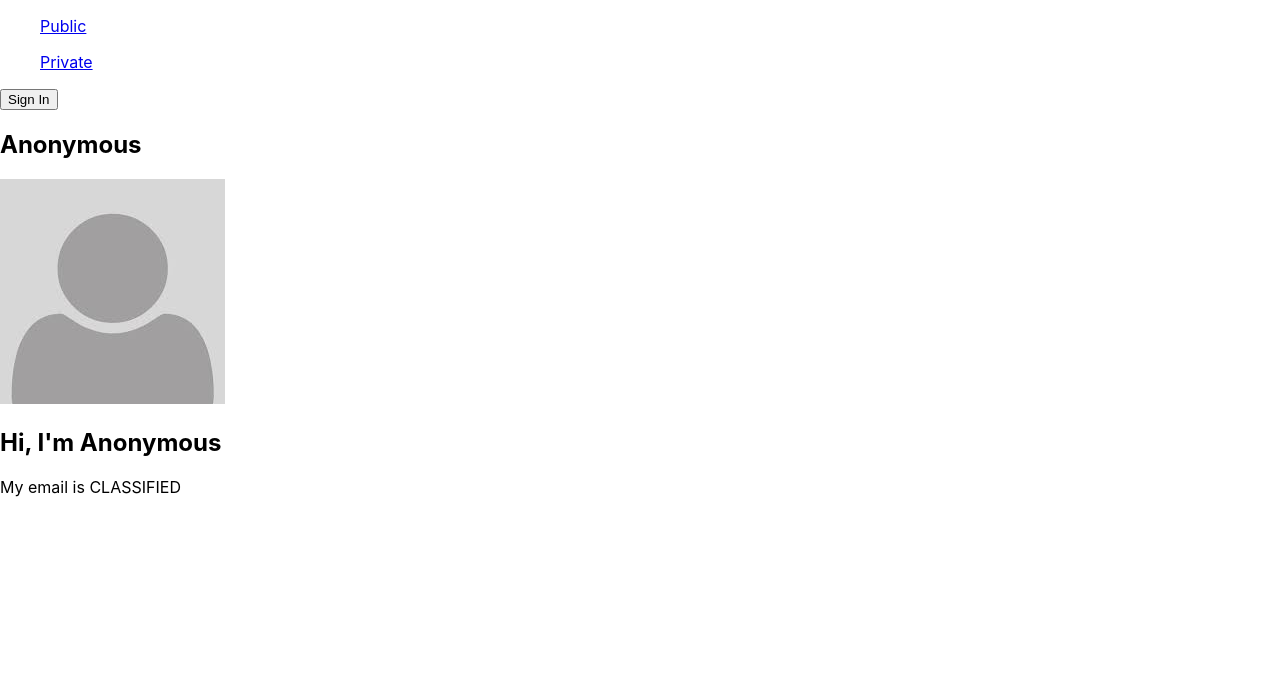
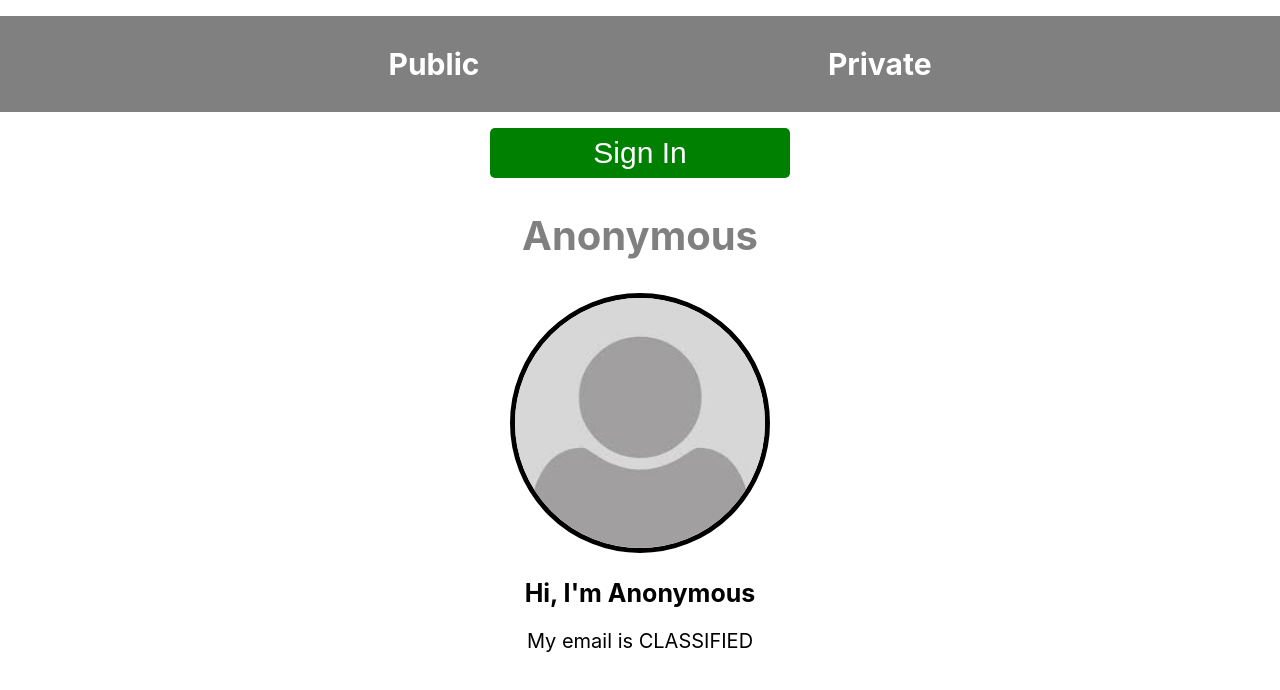
Before and after one commit to AnnikaChauhan/users-authentication, a React (Create React App) app: page /public in a window 1280 px wide. Shown: the top 690 px of the page. Built offline with nearby package versions, Linux system fonts and the light colour scheme.

Commit message:
styling added but not the thing where it underlines which page you are on

```diff
--- a/src/component/NavBar/NavBar.jsx
+++ b/src/component/NavBar/NavBar.jsx
@@ -1,12 +1,13 @@
 import React, { Component } from "react";
 import NavItem from "./NavItem";
+import styles from "./NavBar.module.scss";
 
 export default class NavBar extends Component {
     render() {
         return (
-            <nav>
+            <nav className={styles.navbar}>
                 <ul>
-                    <NavItem route="/public" name="Public" />
+                    <NavItem route="/public" name="Public" toggleMenu={this.props.toggleMenu} />
                     <NavItem route="/private/me" name="Private" />
                 </ul>
             </nav>
--- /dev/null
+++ b/src/component/NavBar/NavBar.module.scss
@@ -0,0 +1,10 @@
+.navbar {
+    background-color: grey;
+
+    ul {
+        display: flex;
+        flex-direction: row;
+        justify-content: space-evenly;
+    }
+
+}
--- a/src/component/NavBar/NavItem/NavItem.jsx
+++ b/src/component/NavBar/NavItem/NavItem.jsx
@@ -1,10 +1,11 @@
 import React, { Component } from "react";
 import { Link } from "@reach/router";
+import styles from "./NavItem.module.scss";
 
 export default class NavItem extends Component {
     render() {
         return (
-            <p>
+            <p className={styles.navitem}>
                 <Link to={this.props.route}>{this.props.name}</Link>
             </p>
         );
--- /dev/null
+++ b/src/component/NavBar/NavItem/NavItem.module.scss
@@ -0,0 +1,13 @@
+.navitem {
+    font-size: 30px;
+
+    a {
+        color: white;
+        text-decoration: none;
+        font-weight: bold;
+    }
+
+    .active {
+        text-decoration: underline;
+    }
+}
--- a/src/component/PrivateProfile/PrivateProfile.jsx
+++ b/src/component/PrivateProfile/PrivateProfile.jsx
@@ -1,9 +1,10 @@
 import React, {Component} from "react";
+import styles from "../profile.module.scss";
 
 export default class PrivateProfile extends Component {
     render(){
         return(
-            <section>
+            <section className={styles.profile}>
                 <button onClick={this.props.signOut}>Sign Out</button>
                 <h1>{this.props.name}</h1>
                 <img src={this.props.photo}/>
--- a/src/component/PublicProfile/PublicProfile.jsx
+++ b/src/component/PublicProfile/PublicProfile.jsx
@@ -1,10 +1,11 @@
 import React, {Component} from "react";
 import placeholderPerson from "../../static/images/placeholderPerson.jpeg";
+import styles from "../profile.module.scss";
 
 export default class PublicProfile extends Component {
     render(){
         return(
-            <section>
+            <section className={styles.profile}>
                 <button onClick={this.props.signIn}>Sign In</button>
                 <h1>Anonymous</h1>
                 <img src={placeholderPerson}/>
--- /dev/null
+++ b/src/component/profile.module.scss
@@ -0,0 +1,37 @@
+.profile {
+    text-align: center;
+
+    button {
+        height: 50px;
+        width: 300px;
+        background-color: green;
+        border: solid transparent 1px;
+        border-radius: 5px;
+        color: white;
+        font-size: 30px;
+        cursor: pointer;
+    }
+
+    h1 {
+        font-size: 40px;
+        font-weight: bold;
+        color: grey;
+    }
+
+    img {
+        height: 250px;
+        border: 5px solid black;
+        border-radius: 50%;
+    }
+
+    h2 {
+        font-size: 25px;
+    }
+
+    p {
+        font-size: 20px;
+    }
+
+
+
+}
--- a/src/container/App/App.js
+++ b/src/container/App/App.js
@@ -4,10 +4,20 @@ import NavBar from '../../component/NavBar/NavBar';
 import Routes from '../../routes/Routes';
 
 class App extends Component {
+  state = {
+    publicSelected: true
+  }
+
+  toggleMenu = () => {
+    this.setState({
+      selectedNav: !this.state.selectedNav
+    })
+  }
+
   render(){
     return(
       <main>
-        <NavBar />
+        <NavBar publicSelected={this.state.publicSelected} toggleMenu={this.toggleMenu} />
         <Routes />
       </main>
     );
--- a/src/routes/PrivateRoutes.jsx
+++ b/src/routes/PrivateRoutes.jsx
@@ -7,6 +7,7 @@ export default class PrivateRoutes extends Component {
             globalHistory.navigate("/public");
             return null;
         } else {
+            globalHistory.navigate("/private/me");
             return this.props.children;
         }
     }
--- a/src/routes/Routes.jsx
+++ b/src/routes/Routes.jsx
@@ -44,7 +44,12 @@ export default class Routes extends Component {
             .auth()
             .signOut()
             .then(() => {
-                this.setState({ user: null });
+                this.setState({
+                    user: null,
+                    name: null,
+                    photo: null,
+                    email: null
+                });
                 globalHistory.navigate("/public");
                 //console.log(this.state.user);
             })
```
